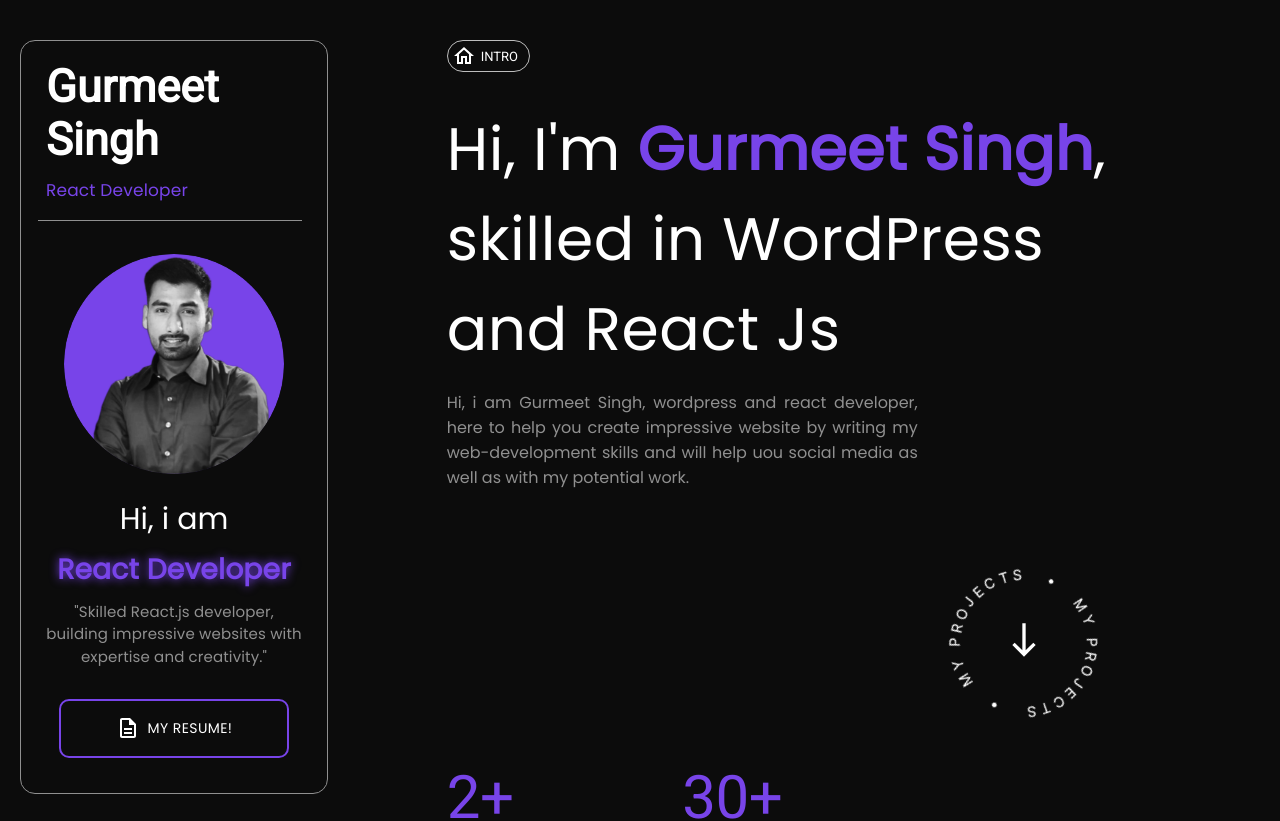
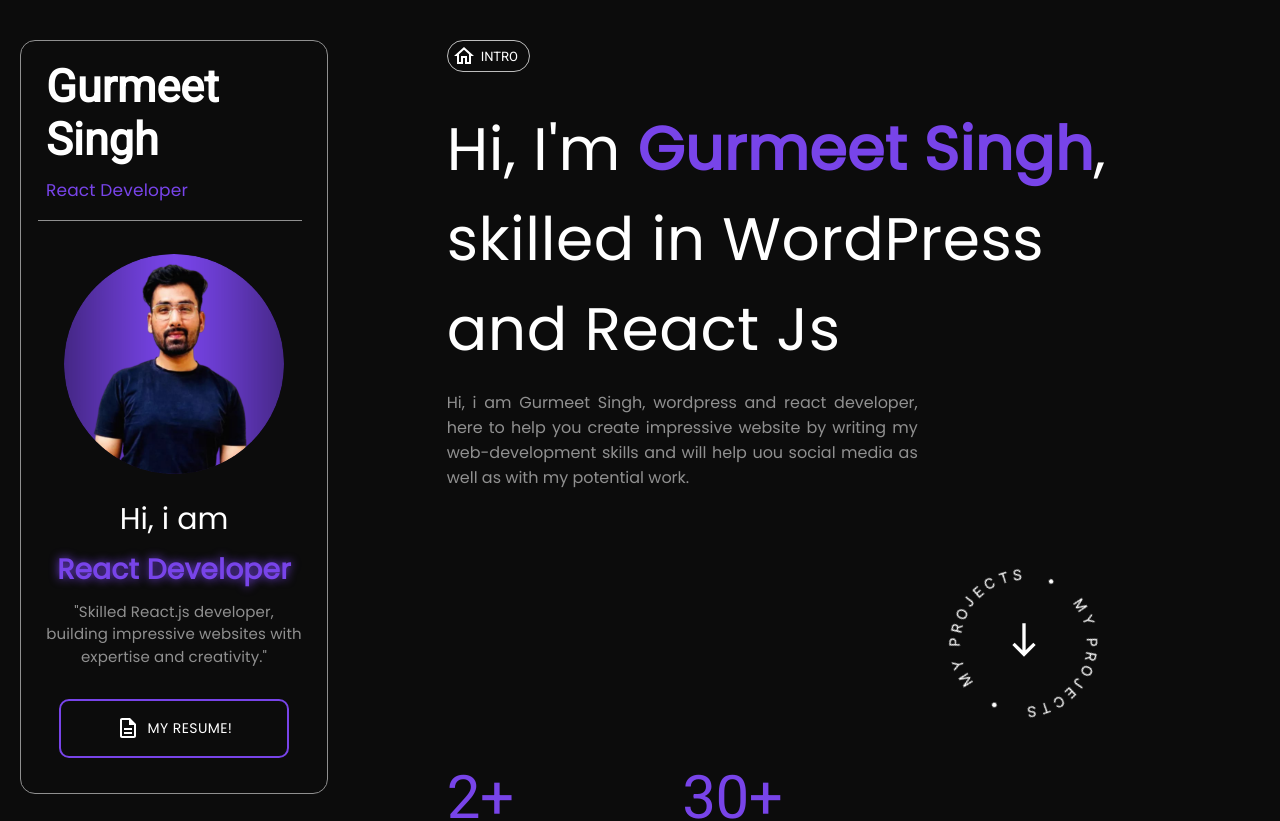
Before and after one commit to gurmeet00/portfolio, a React (Create React App) app: page / in a window 1280 px wide. Shown: the top 821 px of the page. Built offline with nearby package versions, Linux system fonts and the light colour scheme.

Commit message:
change self pic

```diff
--- a/public/index.html
+++ b/public/index.html
@@ -2,7 +2,7 @@
 <html lang="en">
   <head>
     <meta charset="utf-8" />
-    <link rel="icon" href="/profile_pic/blackandwhite1.png" />
+    <link rel="icon" href="/profile_pic/profile_photo.png" />
     <meta name="viewport" content="width=device-width, initial-scale=1" />
     <meta name="theme-color" content="#000000" />
     <meta name="description" content="Gurmeet Singh Portfolio" />
--- a/src/Components/Profile.js
+++ b/src/Components/Profile.js
@@ -55,7 +55,7 @@
             }}
           >
             <Avatar
-              src="/profile_pic/blackandwhite1.png"
+              src="/profile_pic/profile_photo.png"
               alt="profile"
               sx={{ width: 220, height: 220, mx: "auto", my: "25px" }}
             />
--- a/src/Components/Projects/Wordpress_Project.js
+++ b/src/Components/Projects/Wordpress_Project.js
@@ -4,6 +4,10 @@
 function WordpressProject() {
   const WordpressImgs = [
     { domain: "https://findna.io/", name: "Findna.jpg" },
+    {
+      domain: "https://www.clickwisemarketing.ca/clickwise/",
+      name: "click_wise.jpg",
+    },
     {
       domain: "https://spoonsrepairautomotive.ca/",
       name: "spoon.jpg",
```
Also changed, not shown: public/Websites_screenshots/click_wise.jpg (added), public/profile_pic/profile_photo.png (added).
